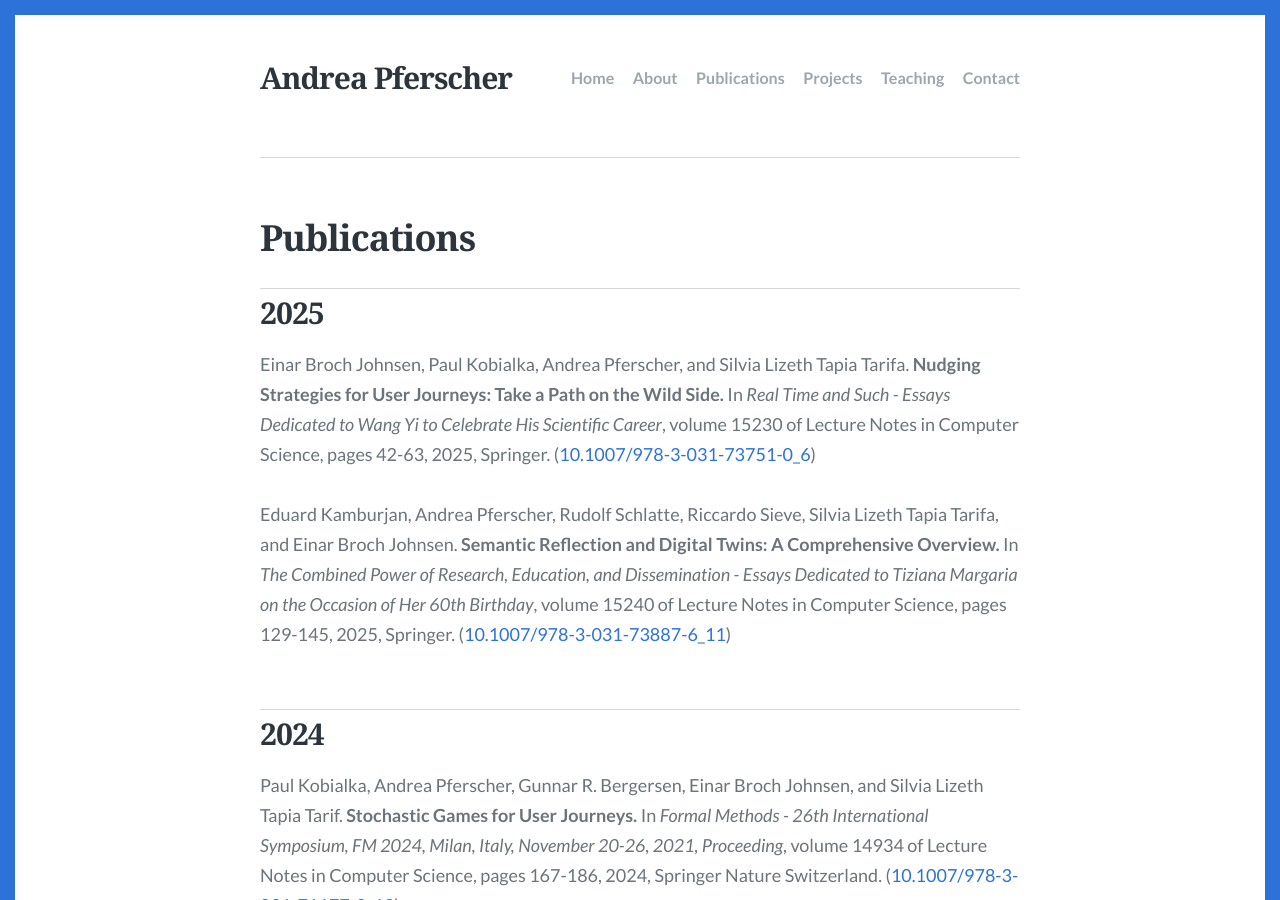
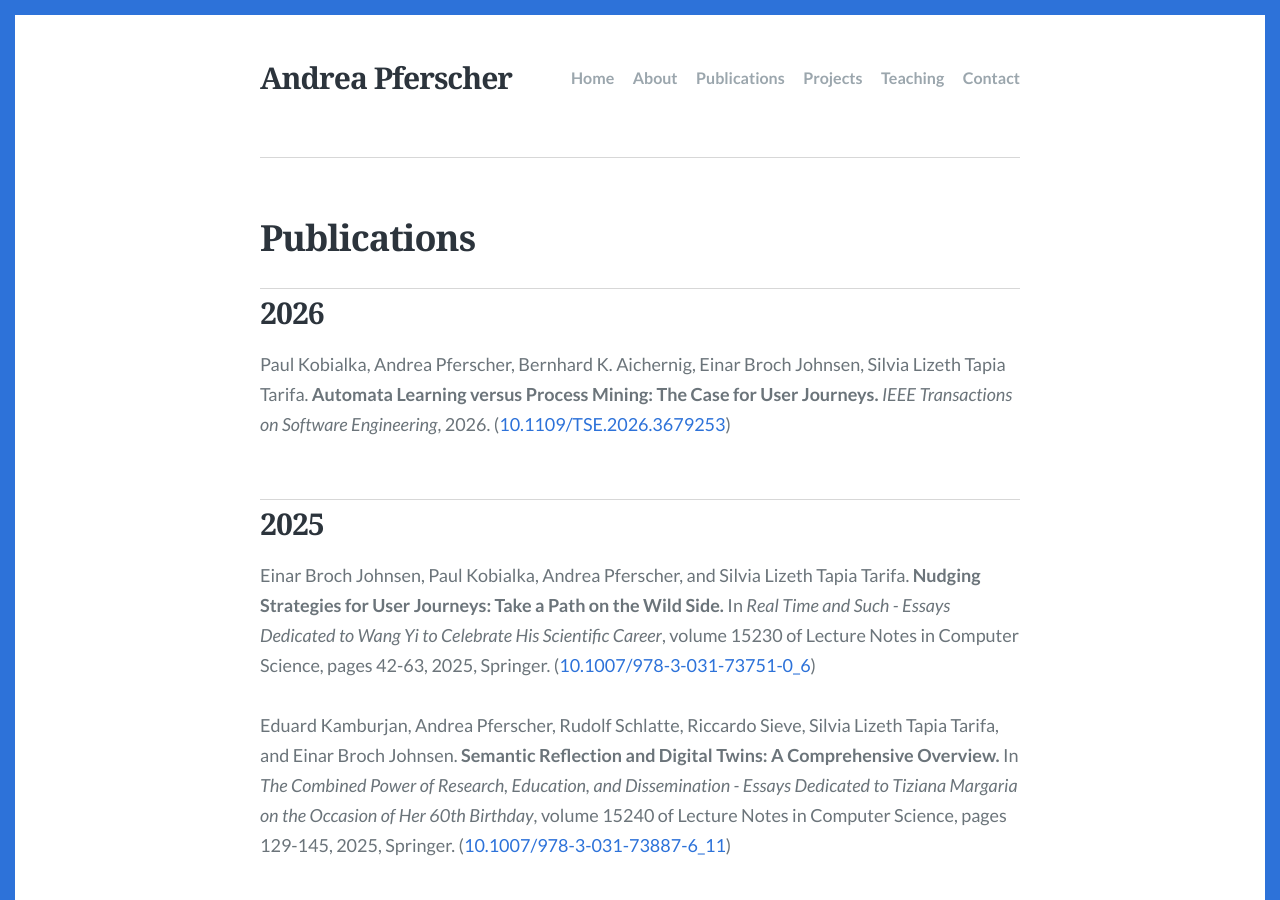
Before and after one commit to apferscher/apferscher.github.io, a Jekyll site: the page built from publications.md, in a window 1280 px wide and 900 px high. Built offline with Jekyll 4.4.1, drawn with Linux system fonts in a browser that asks for light colours; some web fonts are replaced.

Commit message:
update publications

```diff
--- a/_data/publications.json
+++ b/_data/publications.json
@@ -1,5 +1,25 @@
 {
     "publications": [
+        {
+            "year": "2026",
+            "publications": [
+                {
+                    "authors": "Paul Kobialka, Andrea Pferscher, Bernhard K. Aichernig, Einar Broch Johnsen, Silvia Lizeth Tapia Tarifa",
+                    "title": "Automata Learning versus Process Mining: The Case for User Journeys",
+                    "is_journal": true,
+                    "journal": "IEEE Transactions on Software Engineering",
+                    "booktitle": "",
+                    "volume": "",
+                    "number": "",
+                    "pages": "",
+                    "series": "",
+                    "year": "2026",
+                    "url": "https://doi.org/10.1109/TSE.2026.3679253",
+                    "doi": "10.1109/TSE.2026.3679253",
+                    "publisher": "IEEE"
+                }
+            ]
+        },
         {
             "year": "2025",
             "publications": [
```
